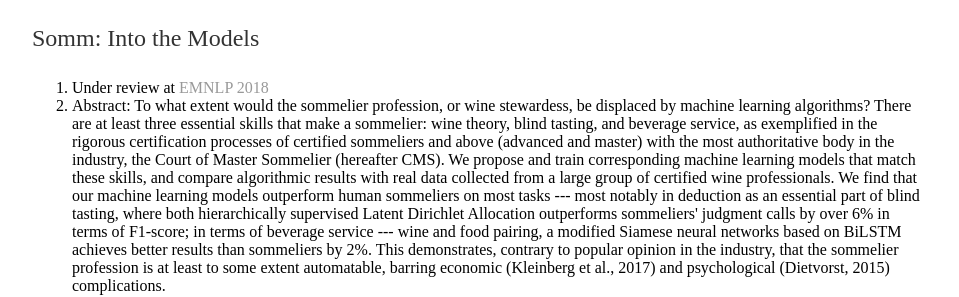
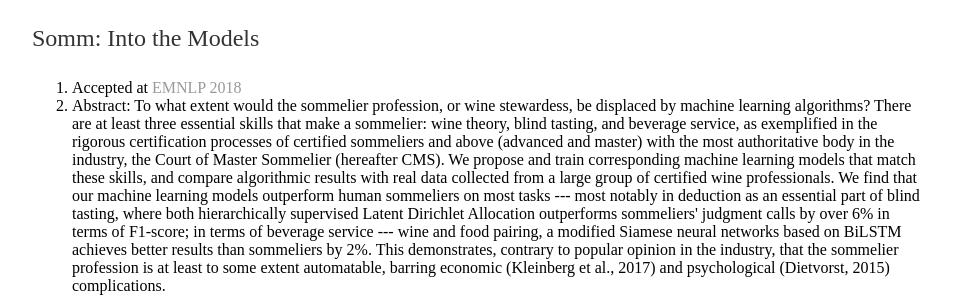
Before and after one commit to shenglih/shenglih.github.io, a Jekyll site: the page built from research/index.html, in a window 1280 px wide and 900 px high, scrolled down 1592 px. Shown: the part 181-478 px from the top of the window, without its empty margins (160-1119 px from the left). Built offline with Jekyll 4.4.1, drawn with Linux system fonts in a browser that asks for light colours.

Commit message:
Update index.html

```diff
--- a/research/index.html
+++ b/research/index.html
@@ -101,7 +101,7 @@ and weight initializations perform in predicting design memorability and likabil
 </ol>
 <p>Somm: Into the Models
 	<ol>
-		<li>Under review at <a href="http://emnlp2018.org/">EMNLP 2018</a></li>
+		<li>Accepted at <a href="http://emnlp2018.org/">EMNLP 2018</a></li>
 		<li> Abstract: To what extent would the sommelier profession, or wine stewardess, be displaced by machine learning algorithms? There are at least three essential skills that make a sommelier: wine theory, blind tasting, and beverage service, as exemplified in the rigorous certification processes of certified sommeliers and above (advanced and master) with the most authoritative body in the industry, the Court of Master Sommelier (hereafter CMS).
 
 We propose and train corresponding machine learning models that match these skills, and compare algorithmic results with real data collected from a large group of certified wine professionals. We find that our machine learning models outperform human sommeliers on most tasks --- most notably in deduction as an essential part of blind tasting, where both hierarchically supervised Latent Dirichlet Allocation outperforms sommeliers' judgment calls by over 6% in terms of F1-score; in terms of beverage service --- wine and food pairing, a modified Siamese neural networks based on BiLSTM achieves better results than sommeliers by 2%. This demonstrates, contrary to popular opinion in the industry, that the sommelier profession is at least to some extent automatable, barring economic (Kleinberg et al., 2017) and psychological (Dietvorst, 2015) complications.</li>
```
